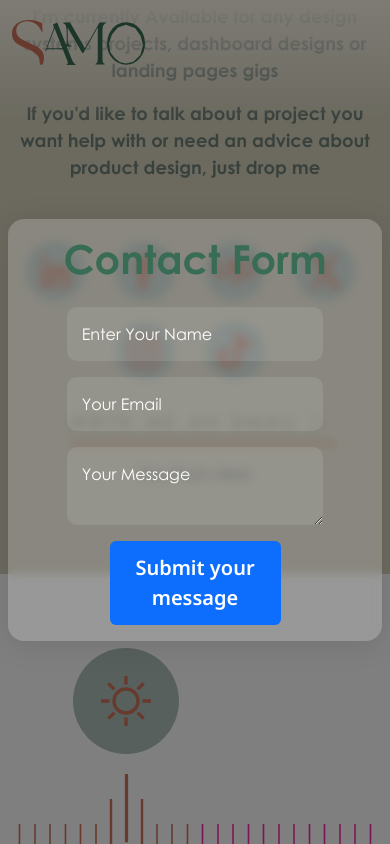
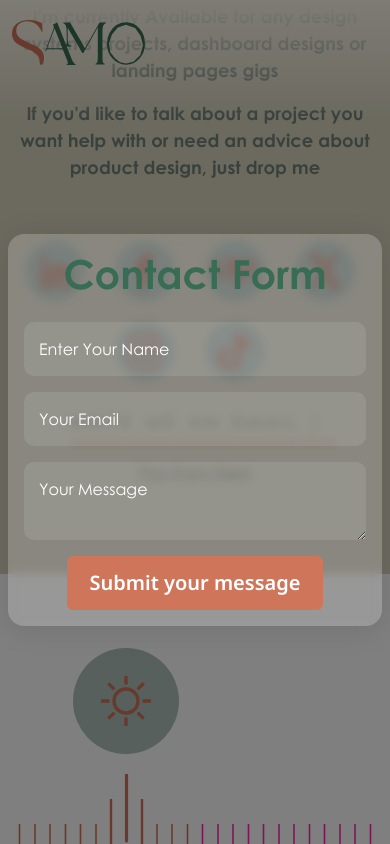
Before and after one commit to Hamza-Noah/Islam-Project, a React (Vite) app: page / in a window 390 px wide. Both pictures are taken after a click on the button "WRITE ME AN EMAIL". Shown: the part 6123-6967 px from the top of the page. Built offline with nearby package versions, Linux system fonts and the light colour scheme.

Commit message:
added the right button color and added the right sizes for small screens

```diff
--- a/src/components/SendMail/SendMail.jsx
+++ b/src/components/SendMail/SendMail.jsx
@@ -1,7 +1,8 @@
 import { useForm, ValidationError } from "@formspree/react";
 import style from "./send-mail.module.css";
+import applyThemeClass from "../../Services/applyThemeClass.js";
 
-export default function SendMail() {
+export default function SendMail({ theme }) {
   const [state, handleSubmit] = useForm("xbjnpvaz");
 
   return (
@@ -24,7 +25,7 @@ export default function SendMail() {
               <>
                 <h2 className="fw-bolder mb-4">Contact Form</h2>
                 <form onSubmit={handleSubmit}>
-                <div className="from-group mb-3 w-75 mx-auto">
+                  <div className="from-group mb-3 w-md-75 mx-auto">
                     <input
                       type="text"
                       name="name"
@@ -37,7 +38,7 @@ export default function SendMail() {
                       errors={state.errors}
                     />
                   </div>
-                  <div className="from-group mb-3 w-75 mx-auto">
+                  <div className="from-group mb-3 w-md-75 mx-auto">
                     <input
                       type="email"
                       name="email"
@@ -50,7 +51,7 @@ export default function SendMail() {
                       errors={state.errors}
                     />
                   </div>
-                  <div className="from-group mb-3 w-75 mx-auto">
+                  <div className="from-group mb-3 w-md-75 mx-auto">
                     <textarea
                       name="message"
                       placeholder="Your Message"
@@ -62,7 +63,14 @@ export default function SendMail() {
                       errors={state.errors}
                     />
                   </div>
-                  <button type="submit" className="bg-primary text-white fw-bolder border-0 rounded w-50" disabled={state.submitting}>
+                  <button
+                    type="submit"
+                    className={`bg-primary text-white fw-bolder border-0 rounded w-75 w-md-50 ${applyThemeClass(
+                      theme,
+                      style
+                    )}`}
+                    disabled={state.submitting}
+                  >
                     Submit your message
                   </button>
                 </form>
--- a/src/components/SendMail/send-mail.module.css
+++ b/src/components/SendMail/send-mail.module.css
@@ -37,8 +37,7 @@
       outline: none !important;
       border: none !important;
       box-shadow: none !important;
-    background: rgba(255, 255, 255, 0.1);
-
+      background: rgba(255, 255, 255, 0.1);
     }
 
     &::placeholder {
@@ -46,11 +45,14 @@
     }
   }
 
-  button[type="submit"]{
+  button[type="submit"] {
     font-size: 20px;
     padding-top: 12px;
     padding-bottom: 12px;
-  font-family: Noto Sans, sans-serif;
+    font-family: Noto Sans, sans-serif;
 
+    &.white {
+      background-color: #cf755a !important;
+    }
   }
 }
```
